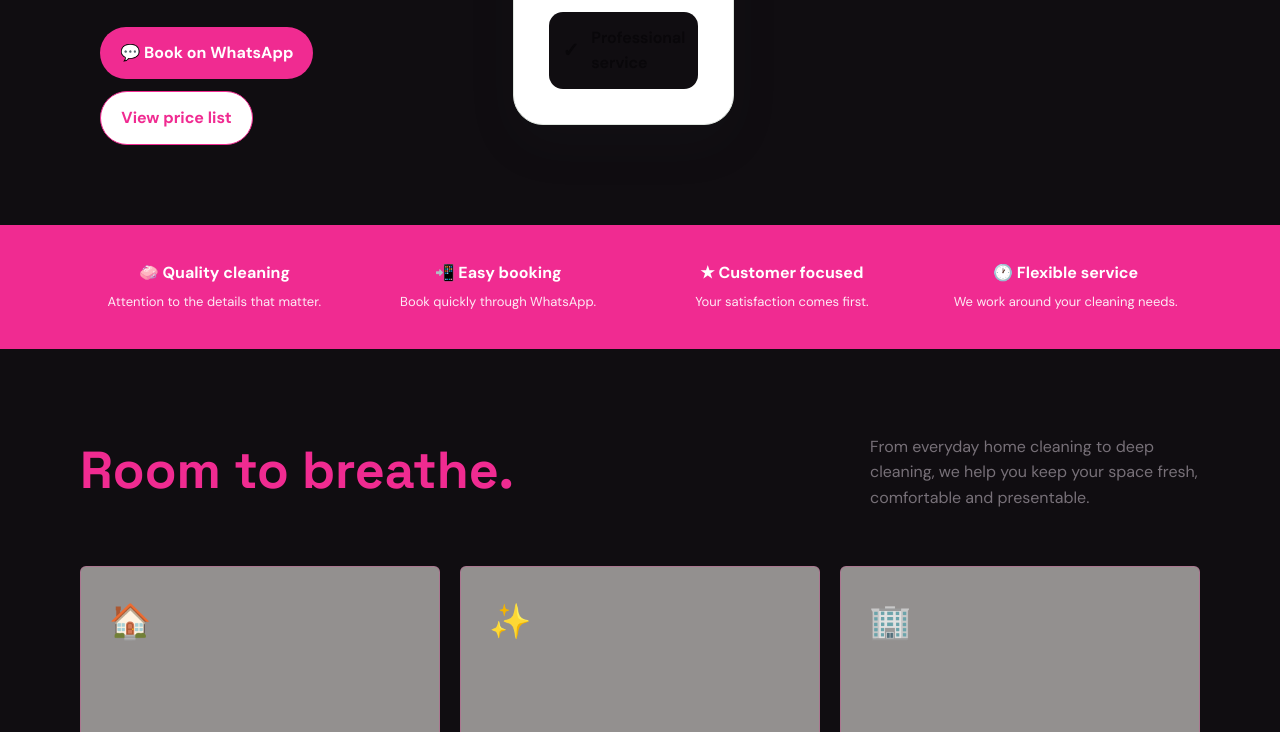
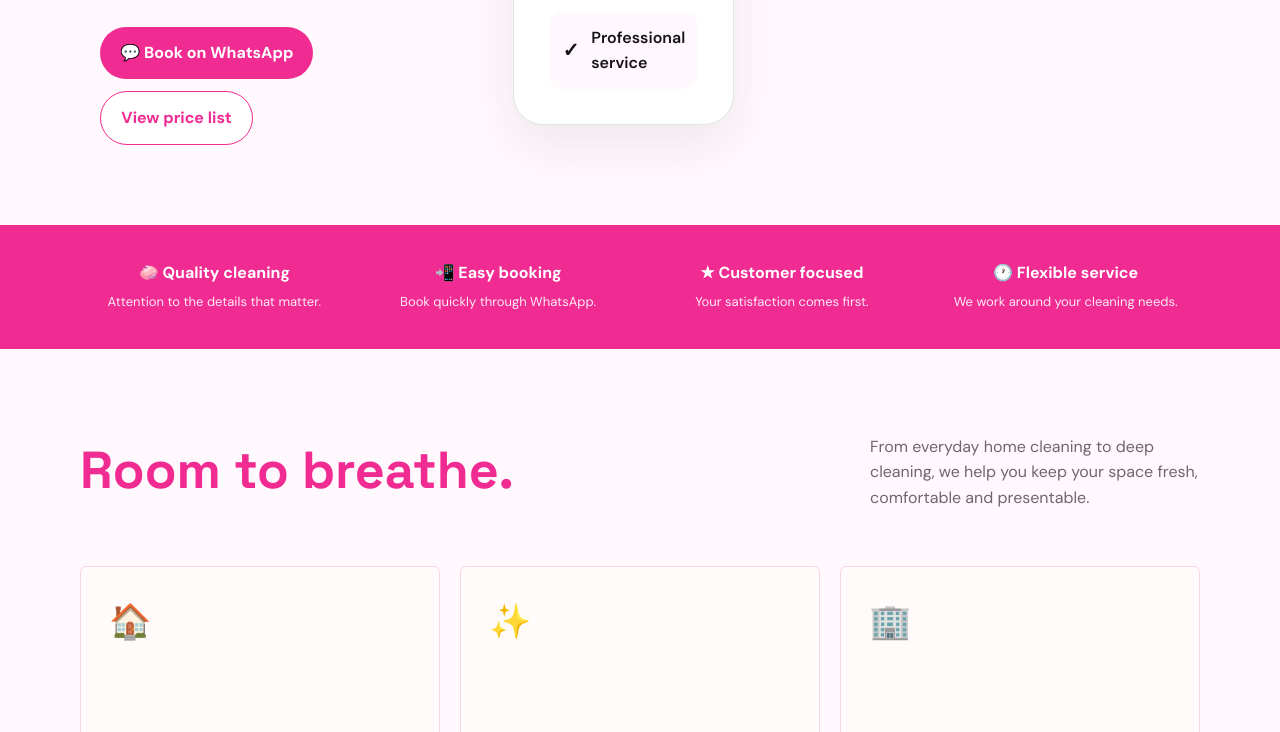
Before and after one commit to safispacecleaning-stack/safispacecleaning, a plain HTML site: page index.html in a window 1280 px wide. Shown: the part 642-1374 px from the top of the page. Drawn offline with Linux system fonts and the light colour scheme.

Commit message:
Update CSS variables for color scheme

```diff
--- a/styles.css
+++ b/styles.css
@@ -1,12 +1,12 @@
 :root {
-  --ink: #09070A;
-  --muted: #777078;
-  --paper: #100D11;
+  --ink: #171217;
+  --muted: #706570;
+  --paper: #FFF8FC;
   --white: #FFFFFF;
-  --mint: #F8C5E0;
+  --mint: #FCE4F1;
   --teal: #F02B91;
   --orange: #F5B82E;
-  --line: rgba(240, 43, 145, .25);
+  --line: rgba(240, 43, 145, .18);
 }
 
 * { box-sizing: border-box; }
```
